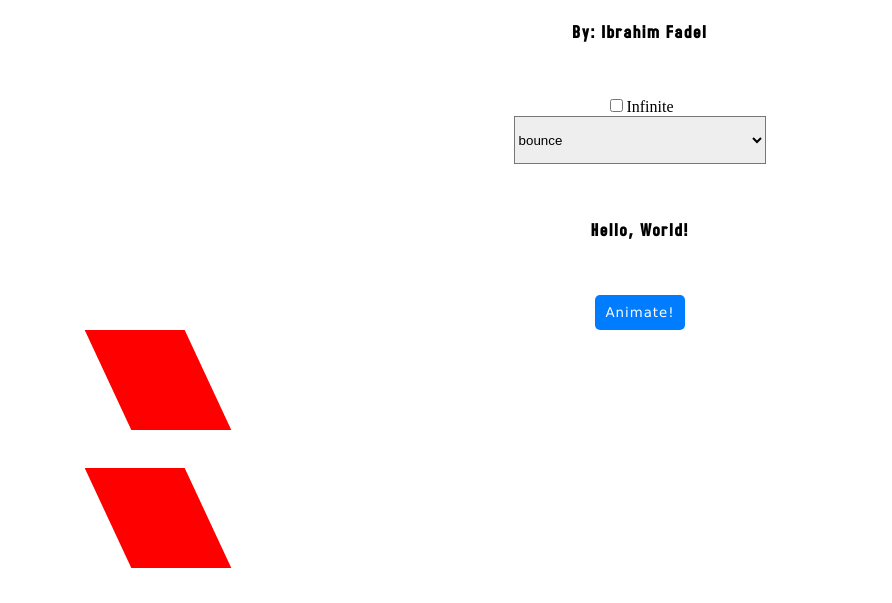
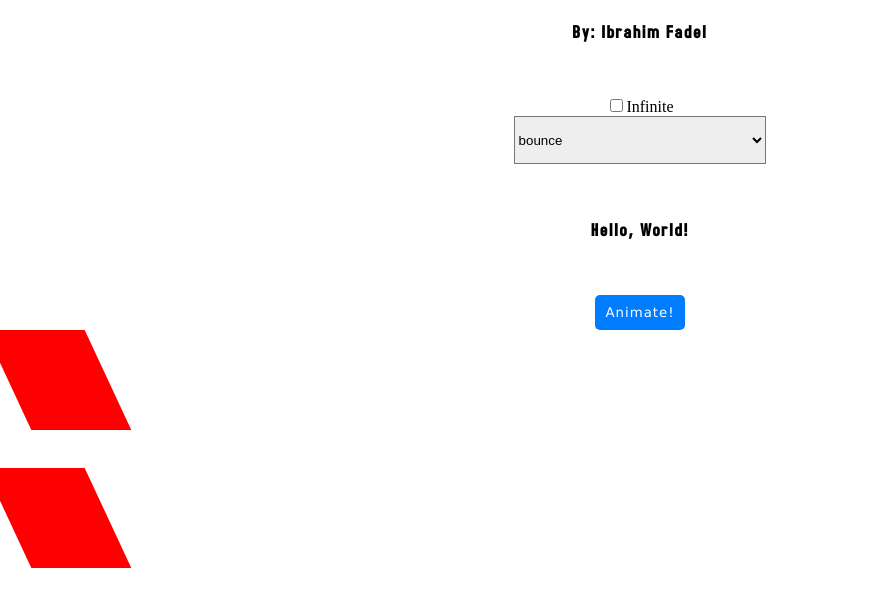
Before and after one commit to IbrahimFadel/animateMe, a website: page index.html in a window 1280 px wide. Shown: the part 139-742 px from the top of the page, without its empty margins (0-892 px from the left). Drawn offline with Linux system fonts and the light colour scheme.

Commit message:
Clean code

```diff
--- a/index.html
+++ b/index.html
@@ -90,8 +90,9 @@
         <div class="testElement"></div>
         <div class="testElement"></div>
         <div class="nine"></div>
+        <div id="idTarget"></div>
 
-        <script src="src/js/quickAnims.js"></script>
+        <!-- <script src="src/js/quickAnims.js"></script> -->
         <script src="src/js/test.js"></script>
     </body>
 </html>
--- a/src/index.css
+++ b/src/index.css
@@ -48,7 +48,8 @@ h5 {
 }
 
 .testElement,
-.nine {
+.nine,
+#idTarget {
     width: 100px;
     height: 100px;
     background-color: red;
--- a/src/js/test.js
+++ b/src/js/test.js
@@ -1,9 +1,171 @@
-class quickAnims {
-    getTargets(config) {
-        console.log(config);
+/*
+ * Get all the targets and organize them into classes and ids
+ *
+ * @param {OBJECT} config
+ * @return {ARRAY} targets
+ */
+
+function getTargets(config) {
+    const amntObjectKeys = Object.keys(config).length;
+    let targetsString = null;
+    for (let i = 0; i < amntObjectKeys; i++) {
+        const currentObjectKey = Object.keys(config)[i];
+        const currentObjectValue = Object.values(config)[i];
+        if (currentObjectKey === "targets") {
+            targetsString = currentObjectValue;
+        }
     }
+    const targetsArray = targetsString.split(" ");
+    let classTargets = [];
+    let idTargets = [];
+    for (let target of targetsArray) {
+        const targetPrefix = target.slice(0, 1);
+        if (targetPrefix === ".") {
+            const targetCharArr = target.split("");
+            targetCharArr.splice(0, 1);
+            const targetWithoutPrefix = targetCharArr.join("");
+            classTargets.push(targetWithoutPrefix);
+        } else if (targetPrefix === "#") {
+            const targetCharArr = target.split("");
+            targetCharArr.splice(0, 1);
+            const targetWithoutPrefix = targetCharArr.join("");
+            idTargets.push(targetWithoutPrefix);
+        }
+    }
+    const targets = [classTargets, idTargets];
+
+    return targets;
 }
 
-// let qA = new quickAnims();
+/*
+ * Get all the settings(infinite, delay, duration, easing)
+ *
+ * @param {OBJECT} config
+ * @return {OBJECT} settings
+ */
 
-// qA.getTargets("HHHHHHHHH");
+function getAnimationSettings(config) {
+    const configKeys = Object.keys(config);
+    const configValues = Object.values(config);
+    let settings = {};
+    configKeys.forEach((key, i) => {
+        let value = configValues[i];
+        if (key === "infinite") {
+            settings.infinite = value;
+        } else if (key === "delay") {
+            settings.delay = value;
+        } else if (key === "duration") {
+            settings.duration = value;
+        } else if (key === "easing") {
+            settings.easing = value;
+        }
+    });
+
+    return settings;
+}
+
+/*
+ * Find all the animation names and their values
+ *
+ * @param {OBJECT} config
+ * @return {ARRAY} animations
+ */
+
+function getAnimations(config) {
+    const configKeys = Object.keys(config);
+    const configValues = Object.values(config);
+    let animations = [];
+    configKeys.forEach((configKey, i) => {
+        let configValue = configValues[i];
+        if (configKey === "animations") {
+            const animationKeys = Object.keys(configValue);
+            const animationValues = Object.values(configValue);
+            animationKeys.forEach((animationKey, x) => {
+                const animationValue = animationValues[x].value;
+                const animation = [animationKey, animationValue];
+                animations.push(animation);
+            });
+        }
+    });
+
+    return animations;
+}
+
+/*
+ * Find all of the information in the config
+ *
+ * @param {OBJECT} config
+ * @return {ARRAY} parsed config
+ */
+
+function parseConfig(config) {
+    const targets = getTargets(config);
+    const settings = getAnimationSettings(config);
+    const animations = getAnimations(config);
+
+    const parsedConfig = [targets, settings, animations];
+
+    return parsedConfig;
+}
+
+function applyAnimations(config) {
+    const targets = config[0];
+    const settings = config[1];
+    const animations = config[2];
+
+    // Apply to Classes through classes
+    const amntClassTargets = targets[0].length;
+    for (let i = 0; i < targets[0].length; i++) {
+        const currentTarget = targets[0][i];
+        const elements = document.getElementsByClassName(currentTarget);
+        for (let element of elements) {
+            element.style.transition =
+                "all " + settings.duration + " " + settings.easing;
+            for (let animation of animations) {
+                const animationName = animation[0];
+                const animationValue = animation[1];
+                let transformString = "";
+                if (animationName === "translateX") {
+                    transformString += "translateX(" + animationValue + ")";
+                    // element.style.transform =
+                    // "translateX(" + animationValue + ")";
+                } else if (animationName === "skewX") {
+                    transformString += "skewX(" + animationValue + ")";
+                    // element.style.transform = "skewX(" + animationValue + ")";
+                }
+                console.log(transformString);
+                element.style.transform = transformString;
+            }
+        }
+    }
+
+    // for (let typeOfTarget of targets) {
+    //     typeOfTarget.forEach((targetValue, i) => {
+    //         if (i === 0) {
+    //             const elements = document.getElementsByClassName(targetValue);
+    //             console.log(elements, i);
+    //         }
+    //     });
+    // }
+}
+
+function animateMe(config) {
+    const parsedConfig = parseConfig(config);
+    applyAnimations(parsedConfig);
+}
+
+animateMe({
+    targets: ".testElement .nine #idTarget",
+    animations: {
+        translateX: {
+            value: "100px"
+        },
+        skewX: {
+            value: "25deg"
+        }
+    },
+    infinite: false,
+    delay: "0",
+    duration: "3s",
+    easing: "ease"
+});
```
Also changed, not shown: 1 other file.
